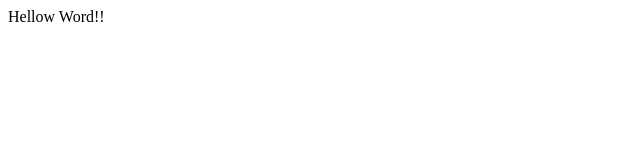
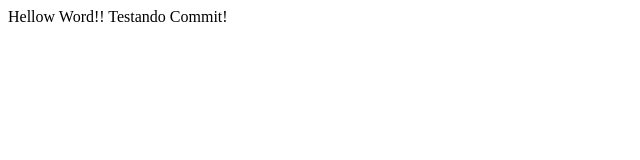
Before and after one commit to thmrc/Aula-1, a plain HTML site: page index.html in a window 1280 px wide. Shown: the whole page, without its empty margins (0-640 px from the left). Drawn offline with Linux system fonts and the light colour scheme.

Commit message:
Adicionando o Primeiro Commit

```diff
--- a/index.html
+++ b/index.html
@@ -9,7 +9,7 @@
 </head>
 
 <body>
-    <div> <a>Hellow Word!!
+    <div> <a>Hellow Word!! Testando Commit!
 
         </a></div>
 </body>
```
